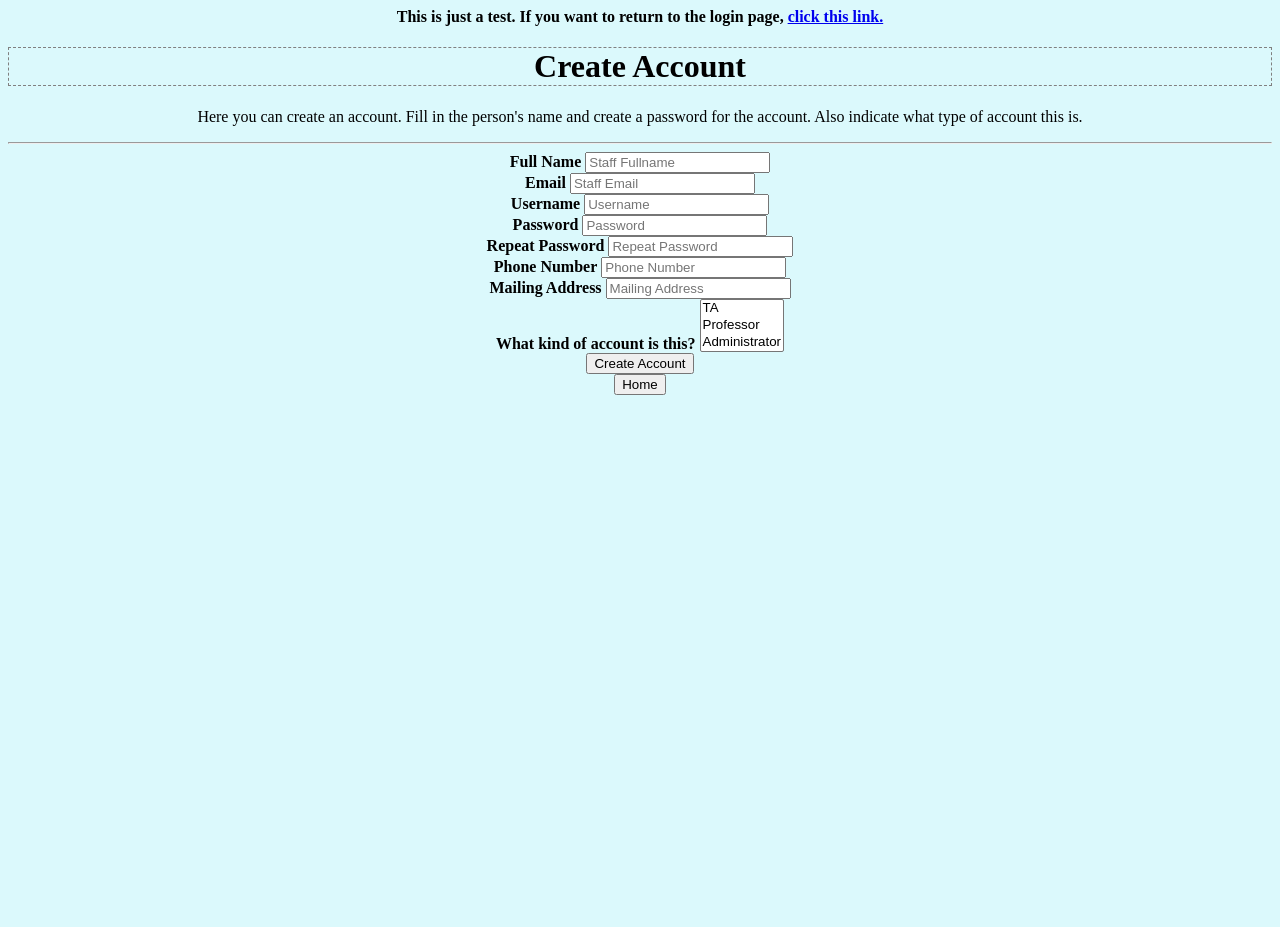
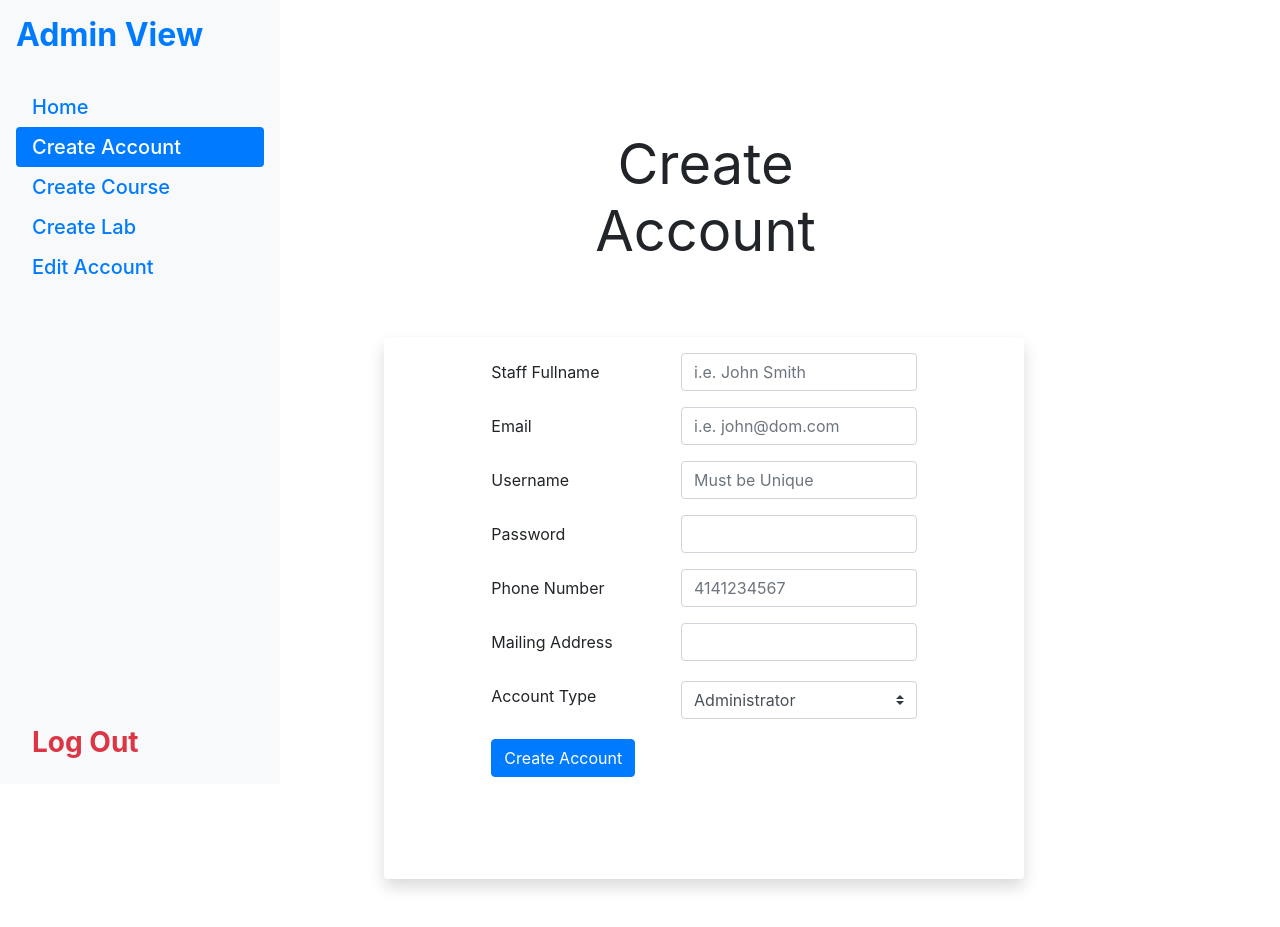
Before and after one commit to oliverswenson-uwm/GroupProject, a Django app: template GroupNullProject/templates/newacc.html in a window 1280 px wide. Before the commit the page ends 395 px from the top, so only its background shows below. Run offline with Django 3.2, Linux system fonts and the light colour scheme; the template is opened without the code that fills it, so the values that code supplies are empty; some libraries are stand-ins or nearby versions.

Commit message:
Refined the Admin view

```diff
--- a/GroupNullProject/AcceptanceTests/testCreateLab.py
+++ b/GroupNullProject/AcceptanceTests/testCreateLab.py
@@ -10,7 +10,7 @@ class TestCreateLab(TestCase):
               phoneNum="1231231111", mailAddress="123 Admin ln.").save()
         Course(name="CS250", section="401", credits=3, prereqs="None", description="None").save()
         self.client.post("", {"username": "AdminTwo", "password": "Adminpasstwo"}, follow=True)
-        response = self.client.post('/createlab/', {"labName": "CS251", "labSec": "811"}, follow=True)
+        response = self.client.post('/createlab/', {"labName": "CS250", "labSec": "811"}, follow=True)
         msgs = response.context['messages']
         for msg in msgs:
             print(msg)
--- a/GroupNullProject/templates/newacc.html
+++ b/GroupNullProject/templates/newacc.html
@@ -1,63 +1,136 @@
-{% load static %}
-<!DOCTYPE html>
+<!doctype html>
 <html lang="en">
-<head>
+  <head>
+    <!-- Required meta tags -->
     <meta charset="utf-8">
-    <meta name="viewport" content="width=device-width">
-    <title>New Account</title>
-    <link href="{% static 'style.css' %}" rel="stylesheet" type="text/css"/>
-</head>
-<body>
-<span style="font-weight:bold">This is just a test. If you want to return to the login page, <a href="/">click this link.</a></span>
-<h1 id="thetitle2">Create Account</h1>
-<p id="group1">
+    <meta name="viewport" content="width=device-width, initial-scale=1, shrink-to-fit=no">
 
-<div class="container">
+    <!-- Bootstrap CSS -->
+    <link rel="stylesheet" href="https://stackpath.bootstrapcdn.com/bootstrap/4.1.3/css/bootstrap.min.css" integrity="sha384-MCw98/SFnGE8fJT3GXwEOngsV7Zt27NXFoaoApmYm81iuXoPkFOJwJ8ERdknLPMO" crossorigin="anonymous">
 
-    <p>Here you can create an account. Fill in the person's name and create a password for the account. Also indicate
-        what type of account this is.</p>
+    <title>Create Lab</title>
+  </head>
+  <body>
 
+    <!-- ----------------- Side Bar --------------------------- -->
+<div class="d-flex flex-column flex-shrink-0 p-3 bg-light h3" style="width: 280px; height: 98vh; position: absolute;">
+      <span class="text-primary"><strong style="font-size: xx-large;">Admin View</strong></span>
     <hr>
+    <ul class="nav nav-pills flex-column mb-auto h5">
+      <li class="nav-item">
+        <a href="/supervisor/" class="nav-link link-dark" aria-current="page">
+          Home
+        </a>
+      </li>
+      <li>
+        <a href="/createuser/" class="nav-link active">
+          Create Account
+        </a>
+      </li>
+      <li>
+        <a href="/createcourse/" class="nav-link link-dark">
+          Create Course
+        </a>
+      </li>
+      <li>
+        <a href="/createlab/" class="nav-link ink-dark">
+          Create Lab
+        </a>
+      </li>
+      <li>
+        <a href="#" class="nav-link link-dark">
+          Edit Account
+        </a>
+      </li>
+    </ul>
+    <hr>
+    <div class="">
+        <a href="/" class="nav-link link-dark text-danger">
+        <strong>Log Out</strong>
+      </a>
+    </div>
+  </div>
 
-    <form action="/createuser/" method="post">
-        {% csrf_token %}
-        <label for="fullname"><b>Full Name</b></label>
-        <input name="fullName" type="text" placeholder="Staff Fullname" id="fullname" required>
-        <br>
-        <label for="email"><b>Email</b></label>
-        <input name="email" type="email" placeholder="Staff Email" id="email" required>
-        <br>
-        <label for="uname"><b>Username</b></label>
-        <input name="username" type="text" placeholder="Username" id="uname" required>
-        <br>
-        <label for="psw"><b>Password</b></label>
-        <input name="password" type="password" placeholder="Password" id="psw" required>
-        <br>
-        <label for="psw-repeat"><b>Repeat Password</b></label>
-        <input type="password" placeholder="Repeat Password" id="psw-repeat" required>
-        <br>
-        <label for="phNumber"><b>Phone Number</b></label>
-        <input name="phNumber" type="number" placeholder="Phone Number" id="phNumber" required>
-        <br>
-        <label for="mailAdrs"><b>Mailing Address</b></label>
-        <input name="mailAdrs" type="text" placeholder="Mailing Address" id="mailAdrs" required>
-        <br>
-        <label for="acc-type"><b>What kind of account is this?</b></label>
-        <select name="accType" id="acc-type" size="3" required>
-            <option value="ta">TA</option>
-            <option value="prof">Professor</option>
-            <option value="admin">Administrator</option>
-        </select>
-        <br>
-        <input type="submit" value="Create Account">
-    </form>
+  <!-- ----------------- End Side Bar --------------------------- -->
 
-    <form action="/supervisor/">
-        <button type="submit">Home</button>
-    </form>
 
-    {{ msg }}
+ <div class="row justify-content-center">
+  <div style="margin-top: 10%; margin-left: 10%; text-align: center;" class="col-lg-4">
+      <h1 class="display-4"><strong>Create Account</strong></h1>
+  </div>
+</div>
 
+  <div style="margin-top: 5%; max-width: 50%; margin-left: 30%;" class="d-flex justify-content-center shadow p-3 mb-5 bg-white rounded">
+  <form action="/createuser/" method="post">
+    {% csrf_token %}
+    <div class="form-group row">
+        <label for="fullname" class="col-sm-5 col-form-label">Staff Fullname</label>
+        <div class="col-sm-7">
+          <input name="fullName" type="text" class="form-control" id="fullname" placeholder="i.e. John Smith">
+        </div>
+    </div>
+
+    <div class="form-group row">
+        <label for="email" class="col-sm-5 col-form-label">Email</label>
+        <div class="col-sm-7">
+          <input name="email" type="email" class="form-control" id="email" placeholder="i.e. john@dom.com">
+        </div>
+    </div>
+
+    <div class="form-group row">
+        <label for="uname" class="col-sm-5 col-form-label">Username</label>
+        <div class="col-sm-7">
+          <input name="username" type="text" class="form-control" id="uname" placeholder="Must be Unique">
+        </div>
+    </div>
+
+    <div class="form-group row">
+        <label for="psw" class="col-sm-5 col-form-label">Password</label>
+        <div class="col-sm-7">
+          <input name="password" type="password" class="form-control" id="psw" placeholder="">
+        </div>
+    </div>
+
+    <div class="form-group row">
+        <label for="phNumber" class="col-sm-5 col-form-label">Phone Number</label>
+        <div class="col-sm-7">
+          <input name="phNumber" type="text" class="form-control" id="phNumber" placeholder="4141234567">
+        </div>
+    </div>
+
+    <div class="form-group row">
+        <label for="mailAdrs" class="col-sm-5 col-form-label">Mailing Address</label>
+        <div class="col-sm-7">
+          <input name="mailAdrs" type="text" class="form-control" id="mailAdrs" placeholder="">
+        </div>
+    </div>
+
+    <div class="form-group row">
+        <label for="accType" class="col-sm-5 col-form-label">Account Type</label>
+        <div class="col-sm-7">
+            <select name="accType" class="custom-select my-1 mr-sm-2" id="accType">
+                <option disabled>Choose...</option>
+                <option value="admin">Administrator</option>
+                <option value="prof">Professor</option>
+                <option value="ta">TA</option>
+            </select>
+        </div>
+    </div>
+
+    <div class="form-group row">
+        <div class="col-sm-10">
+          <button type="submit" class="btn btn-primary">Create Account</button>
+        </div>
+    </div>
+
+      <div class="row justify-content-center">
+          <div style="margin-top: 10%; text-align: center;" class="col-lg-12">
+              <label style="color: crimson; font-size: x-large">{{ msg }}</label>
+          </div>
+      </div>
+
+  </form>
 </div>
-</body>
+
+  </body>
 </html>
```
Also changed, not shown: DataLog/models.py (+15 -6 lines), DataLog/views.py (+7 -4 lines), GroupNullProject/templates/adminpage.html (+50 -39 lines), GroupNullProject/templates/createLab.html (+47 -4 lines), GroupNullProject/templates/index.html (+9 -4 lines).
